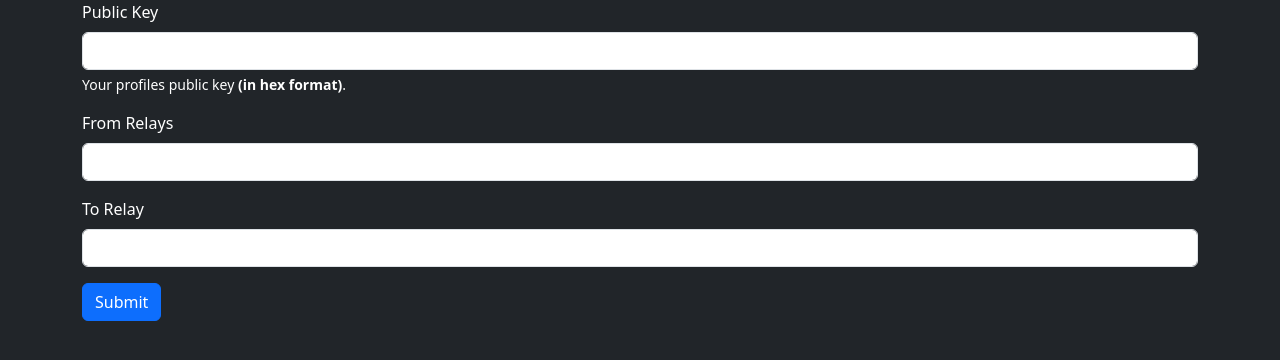
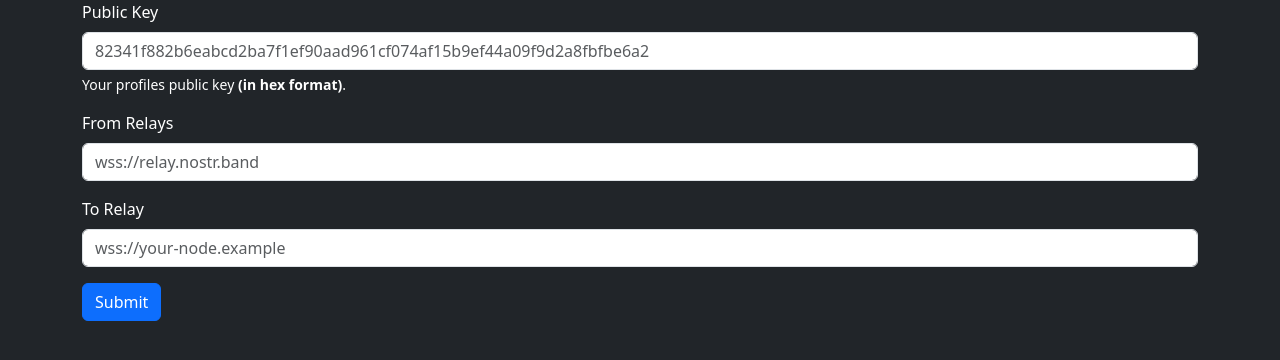
Before and after one commit to mroxso/nostr-broadcaster-k8s, a Flask app: page / in a window 1280 px wide. Shown: the part 72-432 px from the top of the page. Run offline with Flask 3, Linux system fonts and the light colour scheme.

Commit message:
add placeholder to index form

```diff
--- a/server/templates/sites/index.html
+++ b/server/templates/sites/index.html
@@ -35,16 +35,16 @@
       <form action="/deploy" method="post">
         <div class="mb-3">
           <label for="publickey" class="form-label">Public Key</label>
-          <input type="text" class="form-control" id="publickey" name="publickey" aria-describedby="publickey">
+          <input type="text" class="form-control" id="publickey" name="publickey" aria-describedby="publickey" placeholder="82341f882b6eabcd2ba7f1ef90aad961cf074af15b9ef44a09f9d2a8fbfbe6a2">
           <div id="publickeyHelp" class="form-text text-white">Your profiles public key <b>(in hex format)</b>.</div>
         </div>
         <div class="mb-3">
           <label for="from_relays" class="form-label">From Relays</label>
-          <input type="text" class="form-control" id="from_relays" name="from_relays">
+          <input type="text" class="form-control" id="from_relays" name="from_relays" placeholder="wss://relay.nostr.band">
         </div>
         <div class="mb-3">
           <label for="to_relay" class="form-label">To Relay</label>
-          <input type="to_relay" class="form-control" id="to_relay" name="to_relay">
+          <input type="to_relay" class="form-control" id="to_relay" name="to_relay" placeholder="wss://your-node.example">
         </div>
         <button type="submit" class="btn btn-primary">Submit</button>
       </form>
```
